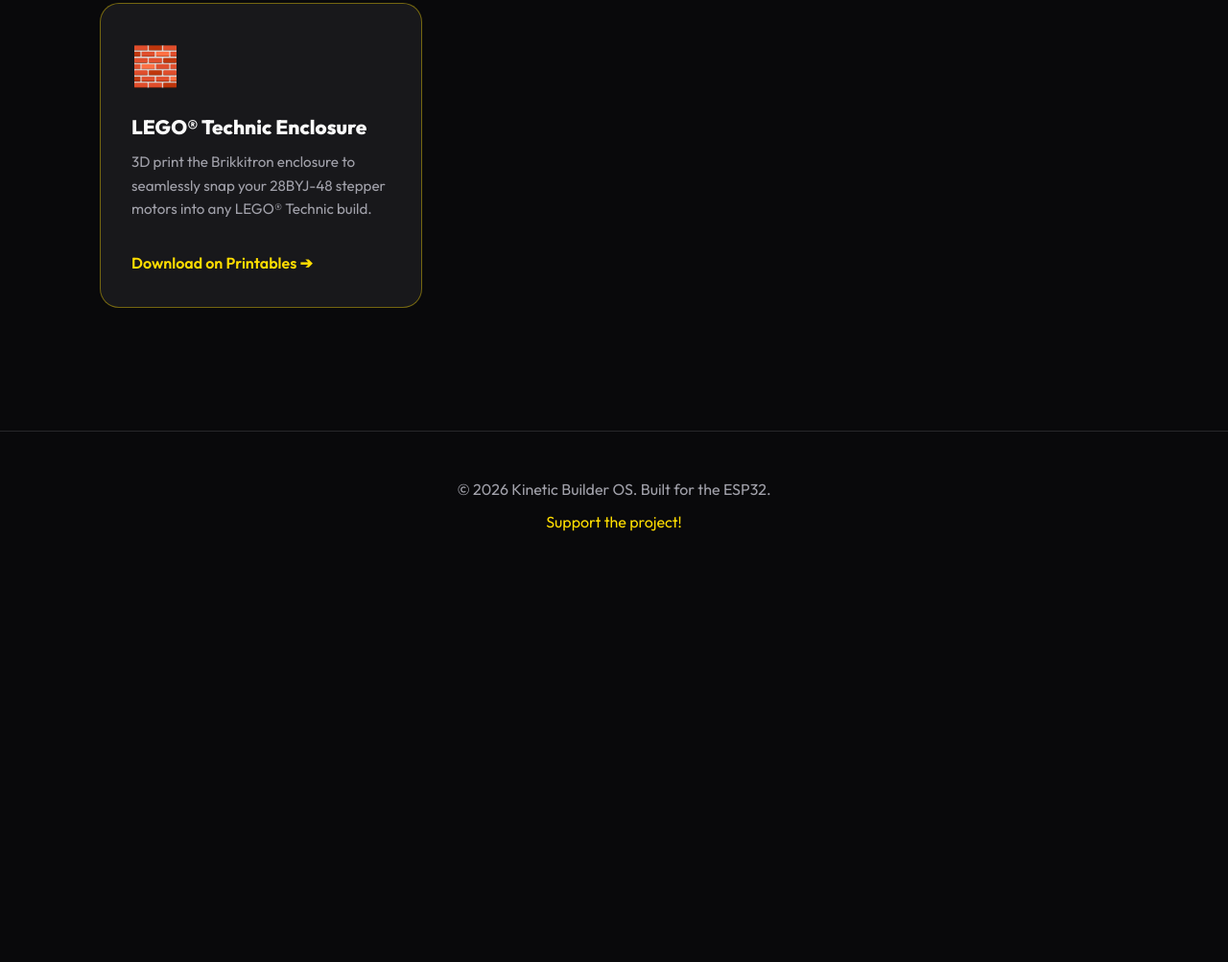
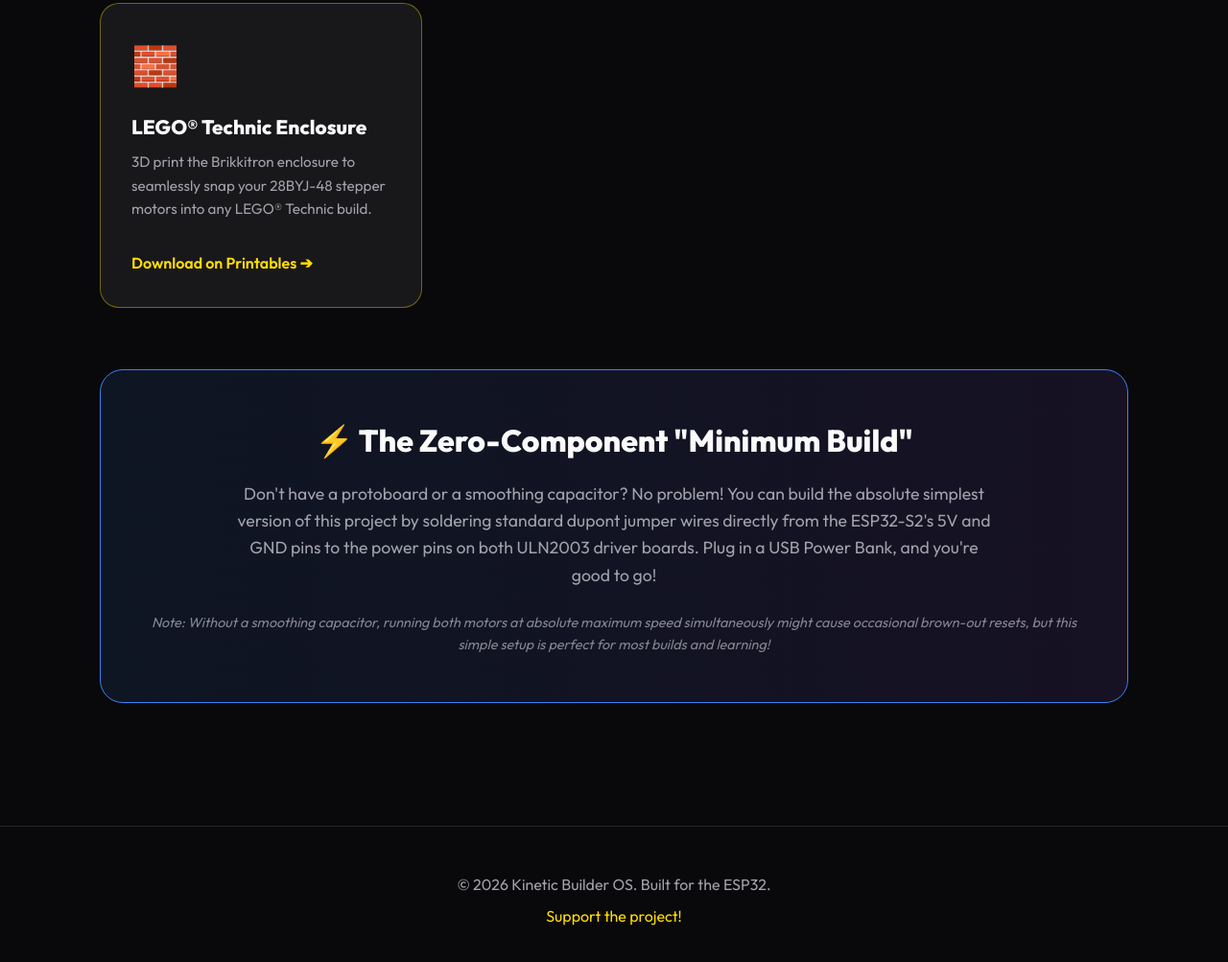
Before and after one commit to sloev/robo, a plain HTML site: page website/index.html in a window 1280 px wide. Shown: the part 3418-4421 px from the top of the page at 96% size. Before the commit the page ends 4023 px from the top, so only its background shows below. Drawn offline with Linux system fonts and the light colour scheme; files whose address does not match are found by name.

Commit message:
docs: add minimum zero-component build instructions to README and website

```diff
--- a/website/index.html
+++ b/website/index.html
@@ -245,6 +245,19 @@
     </div>
   </div>
 
+  <div style="max-width: 1200px; margin: 4rem auto 0; padding: 0 5%;">
+    <div style="background: linear-gradient(to right, rgba(59, 130, 246, 0.1), rgba(139, 92, 246, 0.1)); border: 1px solid var(--accent); padding: 3rem; border-radius: 24px; text-align: center;">
+      <h2 style="font-size: 2rem; margin-bottom: 1rem; color: var(--text);">⚡ The Zero-Component "Minimum Build"</h2>
+      <p style="color: var(--muted); font-size: 1.1rem; max-width: 800px; margin: 0 auto;">
+        Don't have a protoboard or a smoothing capacitor? No problem! You can build the absolute simplest version of this project by soldering standard dupont jumper wires directly from the ESP32-S2's <code>5V</code> and <code>GND</code> pins to the power pins on both ULN2003 driver boards. Plug in a USB Power Bank, and you're good to go!
+      </p>
+      <p style="color: var(--muted); font-size: 0.9rem; margin-top: 1.5rem; opacity: 0.8;">
+        <em>Note: Without a smoothing capacitor, running both motors at absolute maximum speed simultaneously might cause occasional brown-out resets, but this simple setup is perfect for most builds and learning!</em>
+      </p>
+    </div>
+  </div>
+
+
   <footer>
     <p>&copy; 2026 Kinetic Builder OS. Built for the ESP32. <br><a href="https://buymeacoffee.com/sloev" style="color: var(--donate); text-decoration: none; margin-top: 0.5rem; display: inline-block;">Support the project!</a></p>
   </footer>
```
Also changed, not shown: README.md.
